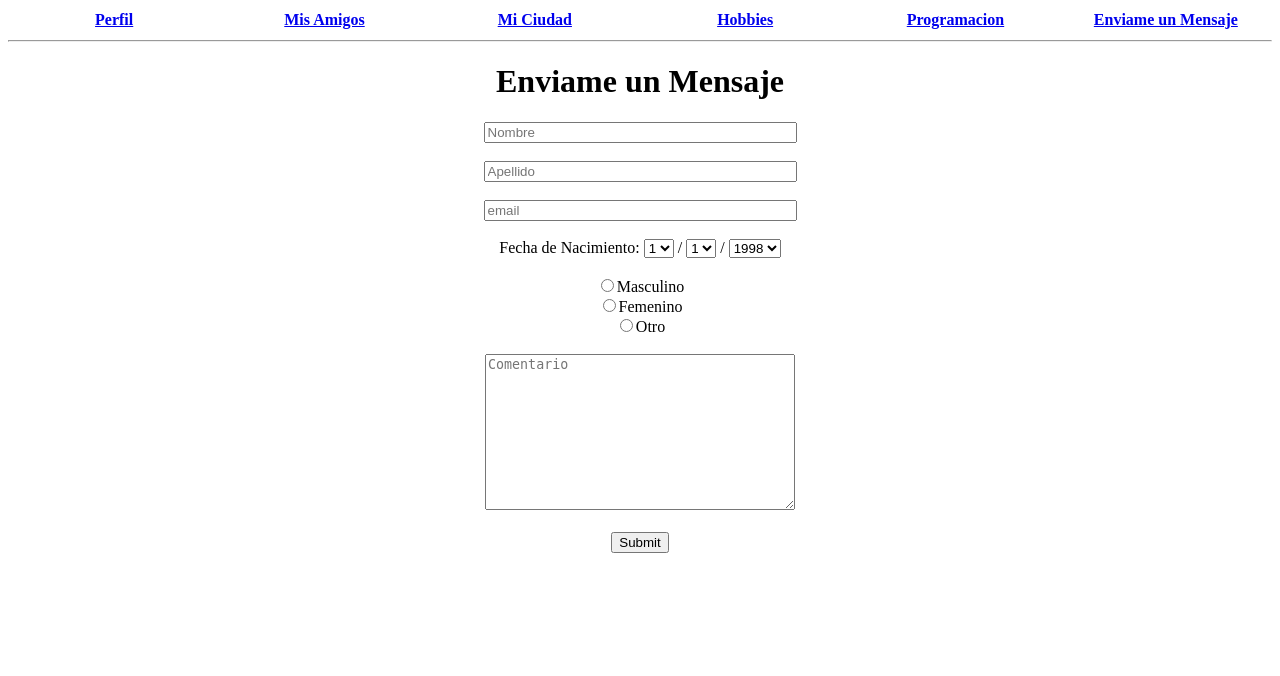
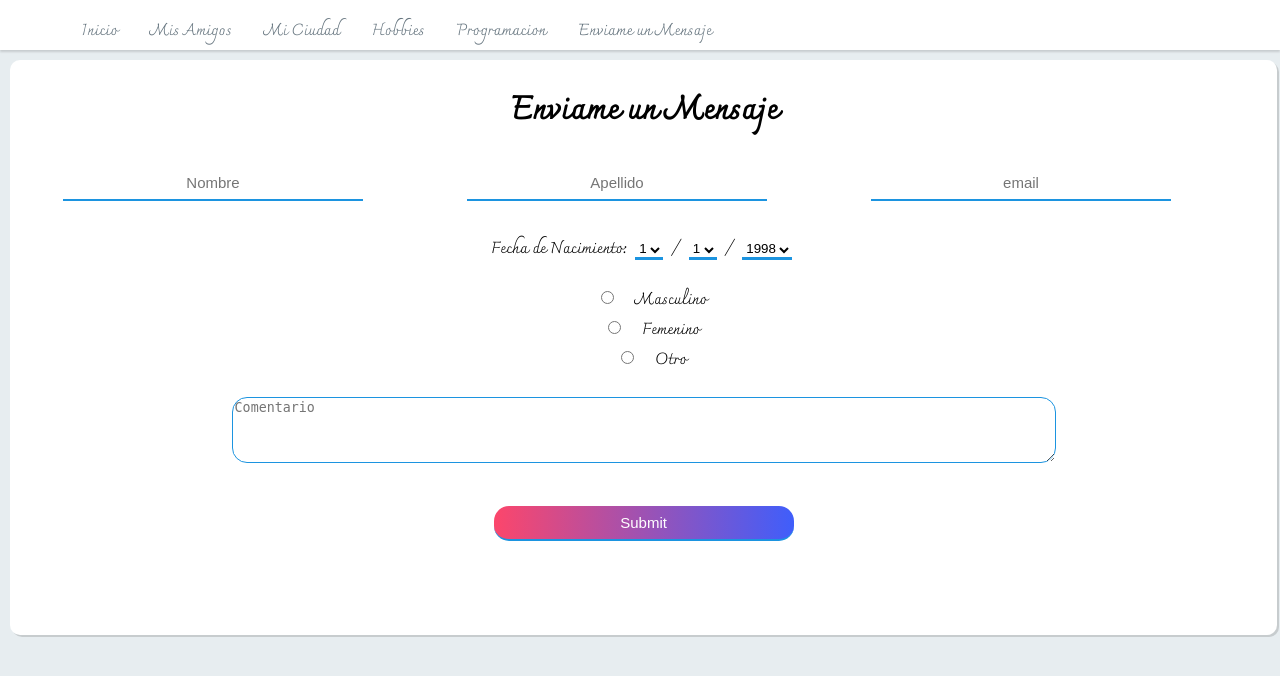
Before and after one commit to JhamileX/DesarrolloWeb, a PHP site: page /mensaje.html in a window 1280 px wide. Shown: the top 676 px of the page. Run offline with PHP 8.4, Linux system fonts and the light colour scheme; lists and menus that the app fills with data are empty.

Commit message:
tara4 arreglos

```diff
--- a/tarea4/css/style.css
+++ b/tarea4/css/style.css
@@ -108,6 +108,11 @@ video{
     height: 100% ;
 
 }
+.card-99-m{
+    position: relative;
+    width: 99%;
+
+}
 .card-29{
     width: 35%;
 
@@ -145,3 +150,71 @@ p{
 h3{
     text-align: left;
 }
+
+form {
+    width: 100%;
+
+    position: relative;
+}
+
+.lf{
+
+    margin: 50px ;
+    margin-top: 0%;
+    margin-bottom: 0%
+}
+input{
+    width: 300px;
+    font-size: 15px;
+    padding: 8px 0;
+    margin: 2px ;
+    border: none;
+    border-bottom: 2px solid #1c94e0;
+    background: none;
+    outline: none;
+    text-align: center;
+}
+
+.rad{
+    width: 4%;
+    text-align: center;
+}
+textarea{
+    border-radius: 15px;
+    border-color: #1c94e0;
+}
+.button{
+    border: 3px solid none;
+    border-radius: 15px;
+    background: linear-gradient(90deg, #FC466B 0%, #3F5EFB 100%);
+    color: #FFF;
+}
+.button:hover{
+    border: 3px solid none;
+    border-radius: 15px;
+    background: linear-gradient(90deg, #3F5EFB 0%,#FC466B 100% );
+    color: #FFF;
+}
+
+select{
+    margin-left: 4px;
+    margin-right: 4px;
+    background: none;
+    border: none;
+    border-bottom: 3px solid #1c94e0;
+}
+
+.tab{
+    margin-left: 15%;
+}
+
+.tab th{
+    border-bottom: 2px solid #3F5EFB;
+}
+
+.tab td{
+    border-bottom: 2px solid #1c94e0;
+
+    /* border-bottom-color:  linear-gradient(90deg, #FC466B 0%, #3F5EFB 100%); */
+
+}
--- a/tarea4/mensaje.html
+++ b/tarea4/mensaje.html
@@ -2,26 +2,33 @@
 <html lang="en">
 <head>
     <meta charset="UTF-8">
+    <link rel="stylesheet" href="./css/style.css">
     <title>Enviame un mensaje</title>
 </head>
 <body>
-    <div align="center">
-        <table width="100%">
+    <nav>
+        <ul>
+            <li><a href="./index.html"><span>Inicio</span></a></li>
+            <li><a href="./amigos.html"><span>Mis Amigos</span></a></li>
+            <li><a href="./ciudad.html"><span>Mi Ciudad</span></a></li>
+            <li><a href="./hobbies.html"><span>Hobbies</span></a></li>
+            <li><a href="./programacion.html"><span>Programacion</span></a></li>
+            <li><a href="./mensaje.html"><span>Enviame un Mensaje</span></a></li>
+        </ul>
+    </nav>
+
+    <div class="card card-99-m" align="center">
+
+
+		<form action="">
+                <h1 >Enviame un Mensaje</h1>
+            <table>
                 <tr >
-                <th width="16.6%"><a href="./index.html" >Perfil</a></th>
-                <th width="16.6%"><a href="./amigos.html" >Mis Amigos</a></th>
-                <th width="16.6%"><a href="./ciudad.html" >Mi Ciudad</a></th>
-                <th width="16.6%"><a href="./hobbies.html" >Hobbies</a></th>
-                <th width="16.6%"><a href="./programacion.html" >Programacion</a></th>
-                <th width="16.6%"><a href="./mensaje.html" >Enviame un Mensaje</a></th>
+                    <td><input class="lf" type="text" placeholder="Nombre"  ><br><br></td>
+                    <td><input class="lf" type="text" placeholder="Apellido"  ><br><br></td>
+                    <td><input class="lf" type="email" placeholder="email"><br><br></td>
                 </tr>
             </table>
-        <hr>
-        <h1 >Enviame un Mensaje</h1>
-		<form action="">
-            <input type="text" placeholder="Nombre" size="36" ><br><br>
-            <input type="text" placeholder="Apellido" size="36" ><br><br>
-            <input type="email" placeholder="email" size="36"><br><br>
             Fecha de Nacimiento:
                 <select>
                     <option>1</option>
@@ -41,13 +48,19 @@
                     <option>2000</option>
                     <option>2001</option>
                 </select>
-            <br><br>
-            <input type="radio" name="sexo" >Masculino <br>
-            <input type="radio" name="sexo" >Femenino <br>
-            <input type="radio" name="sexo" >Otro <br><br>
-            <textarea name="" cols="36" rows="10" placeholder="Comentario"></textarea><br><br>
+        <h1></h1>
+            <input class="rad" width="30px" type="radio" name="sexo" >Masculino <br>
+            <input class="rad" width="30px"type="radio" name="sexo" >Femenino <br>
+            <input class="rad" type="radio" name="sexo" >Otro
+        <h1></h1>
+
+
+
+
+            <textarea name="" cols="100" rows="4" placeholder="Comentario"></textarea><br><br>
             <input class="button" type="submit" placeholder="Enviar">
         </form>
+    </div>
 
 </body>
 </html>
```
Also changed, not shown: tarea4/programacion.html (+4 -5 lines). Lines whose indentation alone changed are shown as unchanged.
